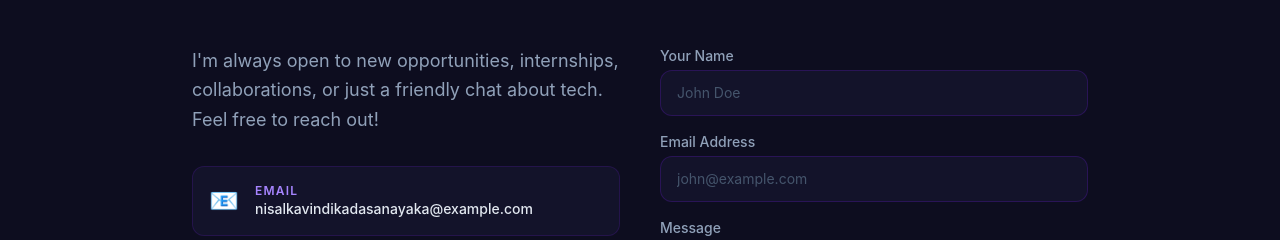
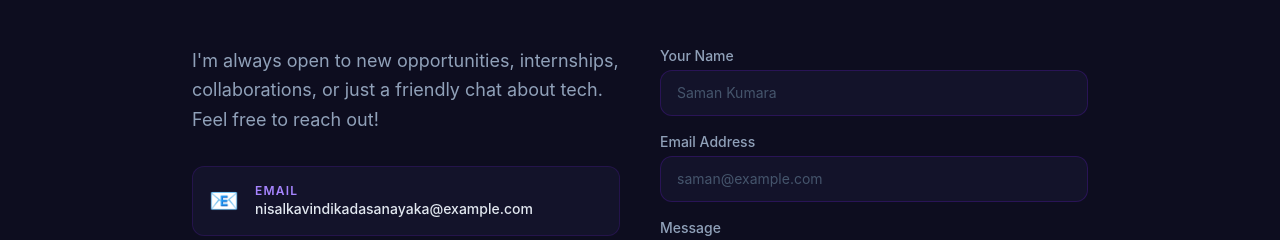
Before and after one commit to NkDasanayaka/My-Portfolio, a React (Vite) app: page / in a window 1280 px wide. Shown: the part 4665-4905 px from the top of the page. Built offline with nearby package versions, Linux system fonts and the light colour scheme.

Commit message:
saman Kumara

```diff
--- a/src/App.tsx
+++ b/src/App.tsx
@@ -503,7 +503,7 @@ export default function App() {
                   value={formData.name}
                   onChange={(e) => setFormData({ ...formData, name: e.target.value })}
                   className="w-full bg-[#13132a] border border-violet-900/40 rounded-xl px-4 py-3 text-slate-200 placeholder-slate-600 focus:outline-none focus:border-violet-500 transition text-sm"
-                  placeholder="John Doe"
+                  placeholder="Saman Kumara"
                 />
               </div>
               <div>
@@ -514,7 +514,7 @@ export default function App() {
                   value={formData.email}
                   onChange={(e) => setFormData({ ...formData, email: e.target.value })}
                   className="w-full bg-[#13132a] border border-violet-900/40 rounded-xl px-4 py-3 text-slate-200 placeholder-slate-600 focus:outline-none focus:border-violet-500 transition text-sm"
-                  placeholder="john@example.com"
+                  placeholder="saman@example.com"
                 />
               </div>
               <div>
```
